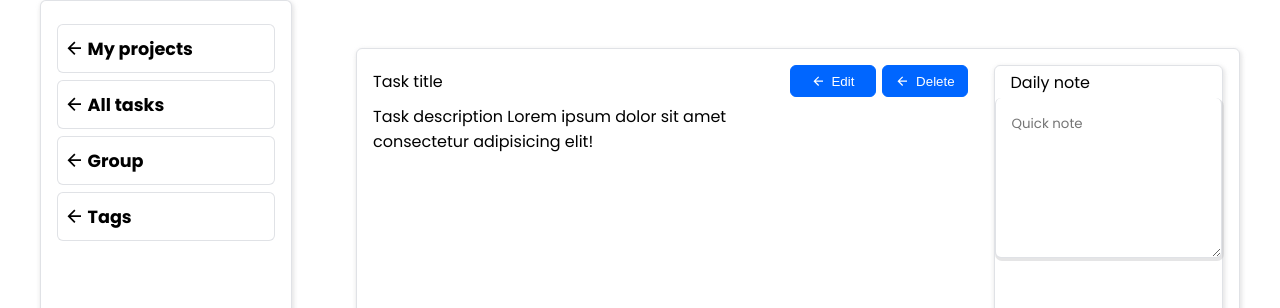
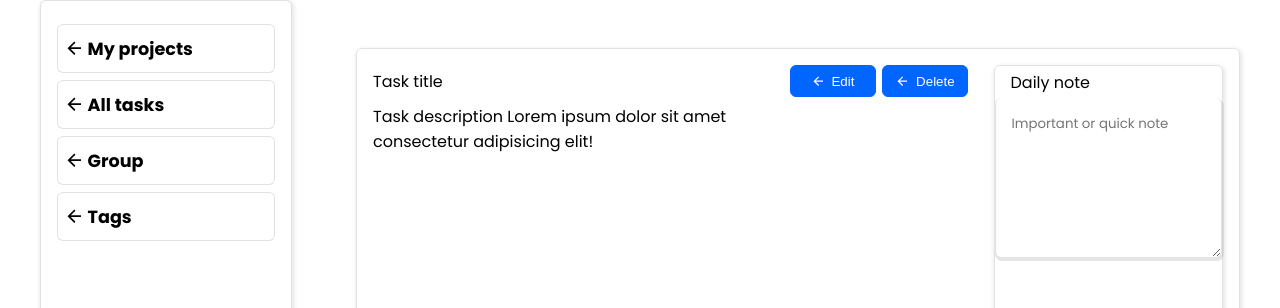
Before and after one commit to powermate25/todo-list, a plain HTML site: page index.html in a window 1280 px wide. Shown: the part 104-412 px from the top of the page. Drawn offline with Linux system fonts and the light colour scheme; a web font is replaced by a local one.

Commit message:
Checkpoint save: Todo List project progress. - UI design progress & Update

```diff
--- a/index.html
+++ b/index.html
@@ -125,7 +125,7 @@
                 </div>
                 <div class="todo-note">
                     <div class="note-title">Daily note</div>
-                    <textarea class="note-details" placeholder="Quick note"></textarea>
+                    <textarea class="note-details" placeholder="Important or quick note"></textarea>
                 </div>
             </div>
         </div>
```
